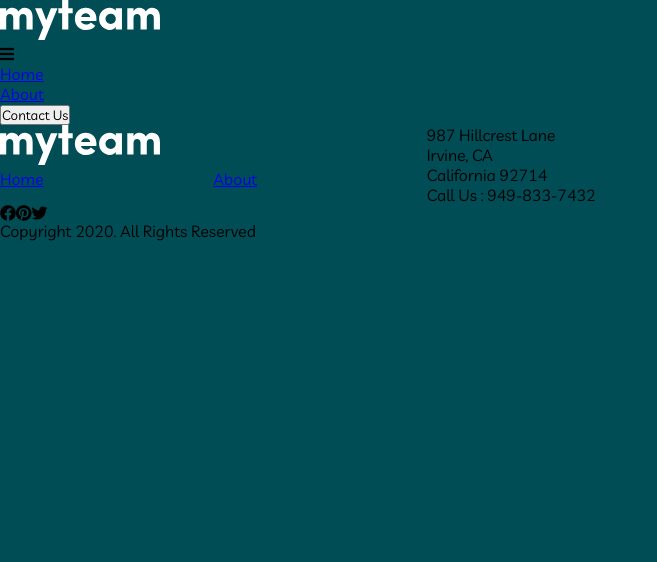
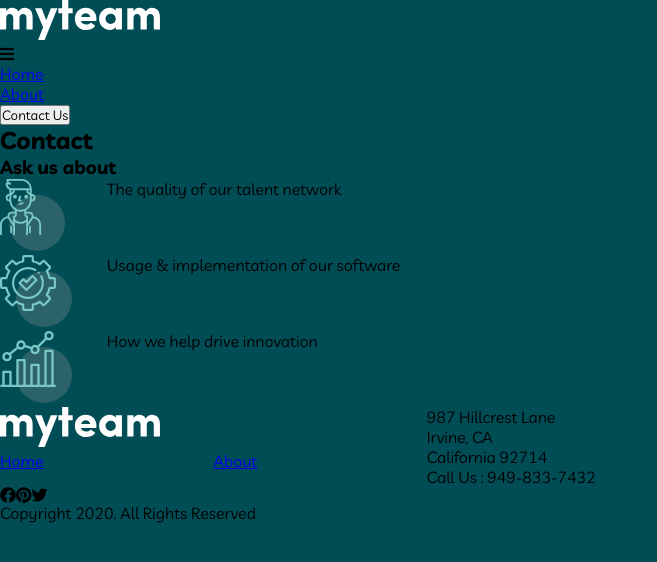
Before and after one commit to clf94-dev/myteam-multi-react, a React (Create React App) app: page /contact in a window 1280 px wide. Shown: the top 562 px of the page, without its empty margins (0-657 px from the left). Built offline with nearby package versions, Linux system fonts and the light colour scheme.

Commit message:
added askabout section in ContactSection component

```diff
--- /dev/null
+++ b/src/components/ContactSection.jsx
@@ -0,0 +1,23 @@
+import { Grid } from '@material-ui/core'
+import React from 'react'
+import FeatCard from './FeatCard'
+import { AskAboutThings } from './FeaturesInfo'
+
+function ContactSection() {
+    return (
+        <Grid container direction='row'>
+            <Grid item lg={6} xs={12}>
+<h2>Contact</h2>
+<h3>Ask us about</h3>
+{AskAboutThings.map(data => {return(
+    <FeatCard key={data.index} text={data.text}  index={data.index}/>
+)})}
+            </Grid>
+            <Grid item lg={6} xs={12}>
+
+            </Grid>
+        </Grid>
+    )
+}
+
+export default ContactSection
--- a/src/components/FeaturesInfo.js
+++ b/src/components/FeaturesInfo.js
@@ -16,4 +16,19 @@ export const FeaturesInfo = [{
         text: 'Our customized platform with in-built analytics helps you manage your distributed teams.',
         imgAlt: 'Enhanced Productivity'
     }
+];
+
+export const AskAboutThings = [{
+        index: 0,
+        text: 'The quality of our talent network'
+    },
+    {
+        index: 1,
+        text: 'Usage & implementation of our software'
+    },
+    {
+        index: 2,
+        text: 'How we help drive innovation'
+    }
+
 ]
--- a/src/pages/Contact.jsx
+++ b/src/pages/Contact.jsx
@@ -1,10 +1,9 @@
 import React from 'react'
+import ContactSection from '../components/ContactSection'
 
 function Contact() {
     return (
-        <div>
-
-        </div>
+        <ContactSection/>
     )
 }
 
```
